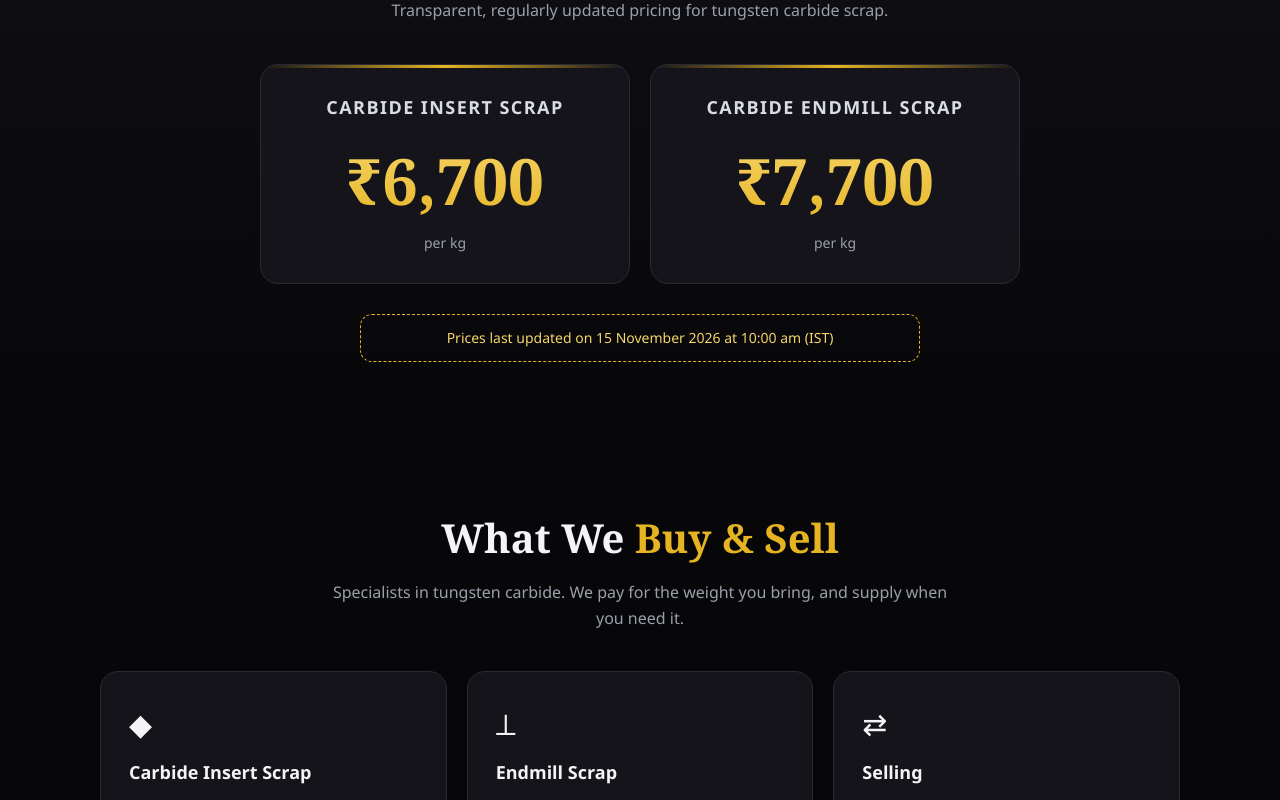
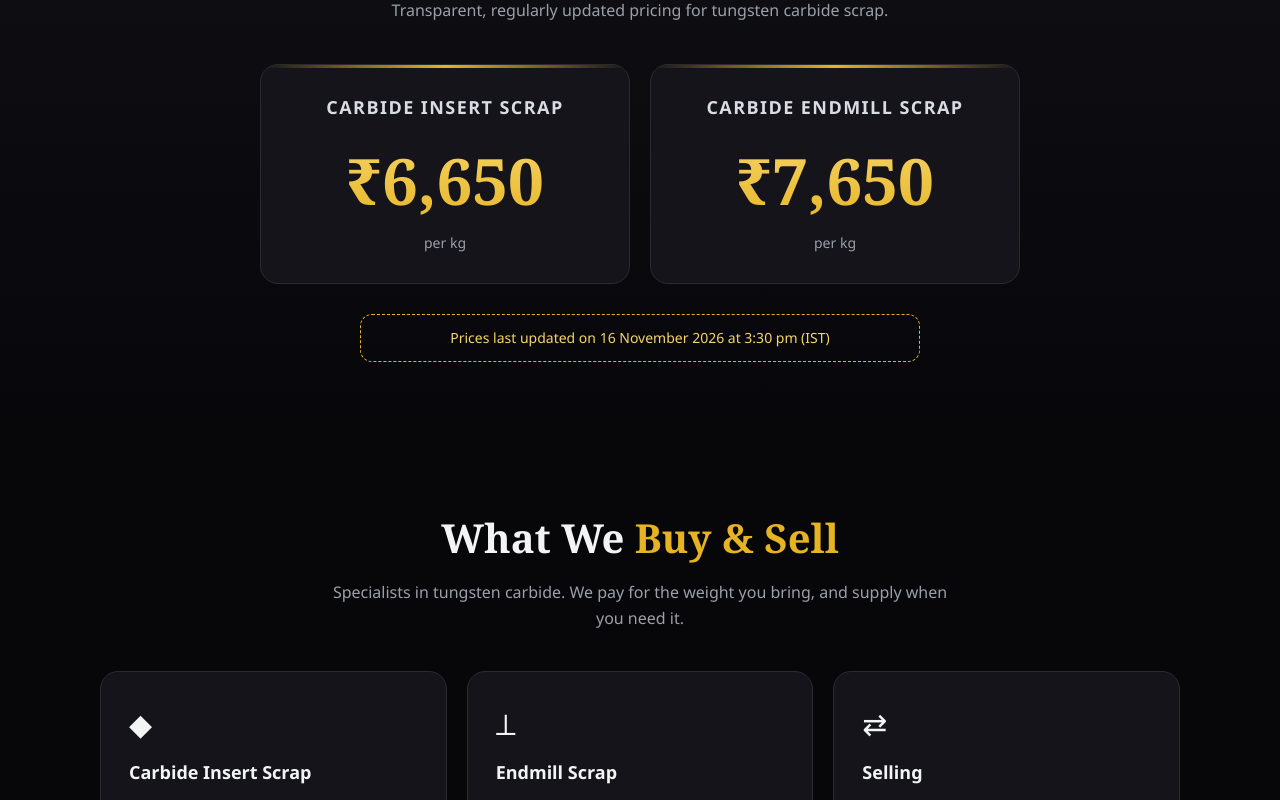
Before and after one commit to sivamenterprisesb-rgb/Sivamenterprises.github.io, a plain HTML site: page index.html in a window 1280 px wide. Shown: the part 1040-1840 px from the top of the page. Drawn offline with Linux system fonts and the light colour scheme.

Commit message:
Update index.html

```diff
--- a/index.html
+++ b/index.html
@@ -135,7 +135,7 @@ footer{border-top:1px solid var(--line);padding:30px 0;text-align:center;color:v
 <a class="wa" href="https://wa.me/919600291755" aria-label="Chat on WhatsApp"><svg viewBox="0 0 32 32"><path d="M16 3C9 3 3.5 8.6 3.5 15.4c0 2.3.6 4.4 1.7 6.3L3.4 29l7.5-1.9c1.8 1 3.100 1.400 5.100 1.400 7 0 12.500-5.600 12.500-12.400C28.500 8.600 23 3 16 3zm0 22.600c-1.800 0-3.500-.5-5-1.400l-.4-.2-4.400 1.100 1.200-4.300-.3-.4a9.900 9.900 0 0 1-1.500-5.300C5.600 9.800 10.300 5.300 16 5.300s10.400 4.500 10.400 10.100S21.700 25.600 16 25.600zm5.700-7.500c-.3-.2-1.900-.9-2.200-1s-.5-.2-.7.200-.8 1-1 1.200-.4.200-.7.100a8.300 8.300 0 0 1-4.100-3.600c-.3-.6.300-.5.900-1.700.1-.2 0-.4 0-.5l-1-2.300c-.2-.6-.5-.5-.7-.5h-.6c-.2 0-.5.100-.8.400s-1 1-1 2.500 1.100 2.900 1.200 3.100c.2.200 2.100 3.300 5.200 4.500 1.900.8 2.700.9 3.600.7.600-.1 1.900-.8 2.100-1.500s.3-1.400.2-1.500-.3-.2-.6-.3z"/></svg></a>
 
 <!-- OWNER: TO UPDATE PRICES, EDIT THE TWO NUMBERS AND THE DATE BELOW (insert, endmill, updated), THEN RE-UPLOAD THIS FILE. -->
-<script id="state" type="application/json">{"insert":6700,"endmill":7700,"updated":"2026-11-15T10:00:00+05:30"}</script>
+<script id="state" type="application/json">{"insert":6650,"endmill":7650,"updated":"2026-11-16T15:30:00+05:30"}</script>
 <script>
 const PRISTINE='<!DOCTYPE html>\n'+document.documentElement.outerHTML;
 const WA='919600291755';
```
